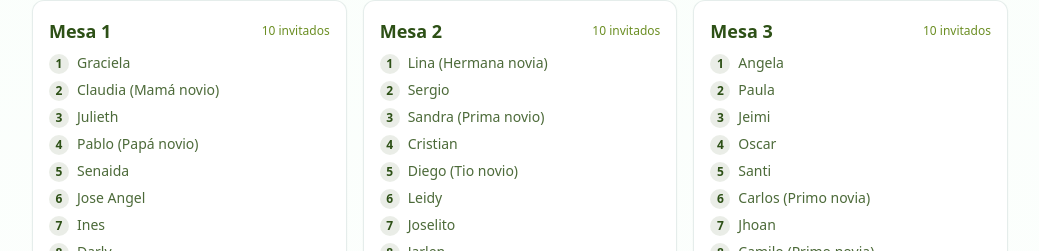
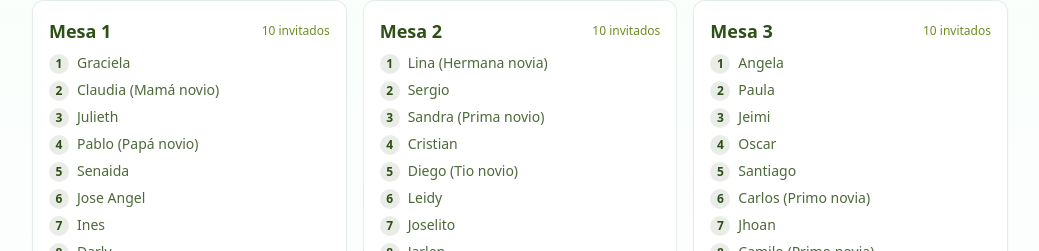
Before and after one commit to cerciber/invitation, a Next.js app: page /lista-invitados in a window 1280 px wide. Shown: the part 1034-1285 px from the top of the page, without its empty margins (120-1159 px from the left). Built offline with nearby package versions, Linux system fonts and the light colour scheme.

Commit message:
feat: update name

```diff
--- a/src/data/guests.ts
+++ b/src/data/guests.ts
@@ -106,7 +106,7 @@ export const guestsData: Record<string, GuestInfo> = {
     female: false,
     plural: true,
     tables: [3, 2],
-    names: ["Santi", "Jarlen"],
+    names: ["Santiago", "Jarlen"],
   },
   "7682938489485":{
     name: "Lina",
```
